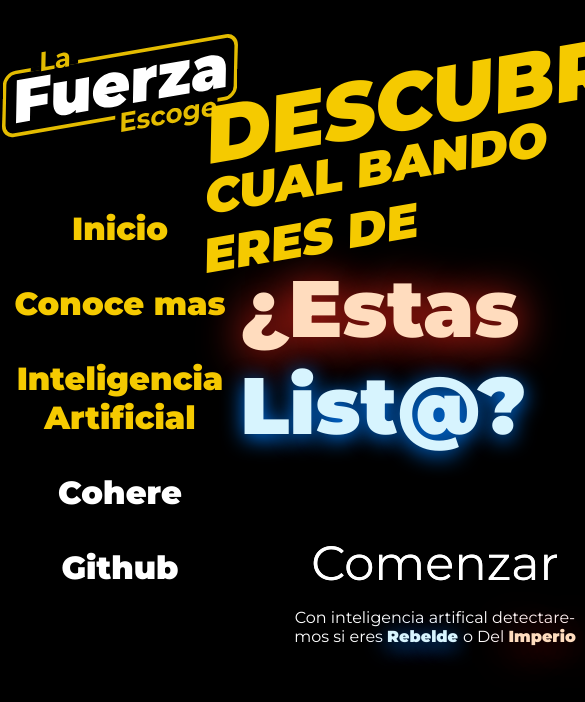
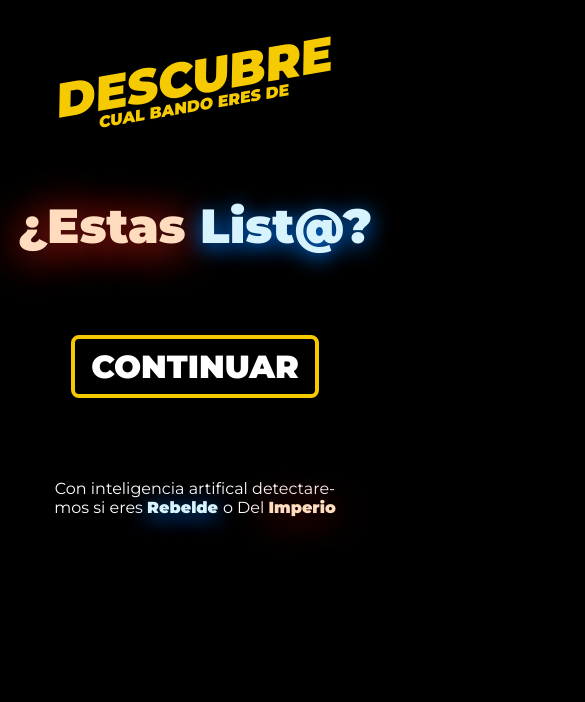
Before and after one commit to MasterPorti/La-Fuerza-Escoge, a React (Vite) app: page / in a window 390 px wide. Shown: the top 702 px of the page, 585 px wide, since content can reach past the window. Built offline with nearby package versions, Linux system fonts and the light colour scheme; a web font is replaced by a local one.

Commit message:
add resposive to intro page

```diff
--- a/src/components/Intros.jsx
+++ b/src/components/Intros.jsx
@@ -18,6 +18,10 @@ function Intros ({ handleClick, animation }) {
               Comenzar
             </p>
           </button>
+          <button
+            className='fqa-mobile' onClick={handleClick}
+          >CONTINUAR
+          </button>
         </div>
       </section>
       <p className={animation ? 'hm-extraInfoOut' : 'hm-extraInfo'}>Con inteligencia artifical
--- a/src/components/Layaout.scss
+++ b/src/components/Layaout.scss
@@ -1,5 +1,6 @@
 .main-container{
     display: flex;
+    align-items: center;
 }
 
 .ly-container{
@@ -68,6 +69,12 @@
     }
 }
 
+@media screen and (max-width: 1162px) {
+    .ly-container {
+        display: none;
+    }
+  }
+
 /// Home Styles 🏠
 
 .hm-container{
@@ -93,6 +100,7 @@
     animation-name: titleAnimatio;
     animation-duration: 1s;
 }
+
 
 @keyframes titleAnimatio {
     from{
@@ -163,6 +171,41 @@
     }
 }
 
+@media screen and (max-width: 665px) {
+    .hm-title {
+        font-size: 4rem;
+        height: 4rem;
+    }
+    .hm-titleOut{
+        font-size: 4rem;
+        height: 4rem;
+    }
+    .hm-subtitle{
+        font-size: 2rem;
+    }
+    .hm-subtitleOut{
+        font-size: 2rem;
+    }
+
+  }
+
+  @media screen and (max-width: 422px) {
+    .hm-title {
+        font-size: 3rem;
+        height: 3rem;
+    }
+    .hm-titleOut{
+        font-size: 3rem;
+        height: 3rem;
+    }
+    .hm-subtitle{
+        font-size: 1rem;
+    }
+    .hm-subtitleOut{
+        font-size: 1rem;
+    }
+
+  }
 
 .hm-contentContainer{
     display: flex;
@@ -187,6 +230,8 @@
     }
 }
 
+
+
 .hm-firstCuesntionContainerOut{
     opacity: 0;
     p{
@@ -202,6 +247,41 @@
     animation-name: titleAnimatioOut;
     animation-duration: .3s;
 }
+
+
+@media screen and (max-width: 638px) {
+    .hm-firstCuesntionContainer p{
+        font-size: 4rem;
+    }
+    .hm-firstCuesntionContainerOut p{
+        font-size: 4rem;
+    }
+  }
+
+  @media screen and (max-width: 514px) {
+    .hm-firstCuesntionContainer p{
+        font-size: 3rem;
+    }
+    .hm-firstCuesntionContainerOut p{
+        font-size: 3rem;
+    }
+  }
+
+  @media screen and (max-width: 380px) {
+    .hm-firstCuesntionContainer p{
+        font-size: 2rem;
+    }
+    .hm-firstCuesntionContainerOut p{
+        font-size: 2rem;
+    }
+  }
+
+  .fqa-mobile{
+    display: none;
+  }
+
+
+
 
 .hm-startButtonContainer{
     font-size: 3rem;
@@ -221,6 +301,30 @@
     align-items: center;
     cursor: pointer;
 }
+
+
+@media screen and (max-width: 798px) {
+    .fqa-mobile{
+        display: flex;
+        border: solid 4px #F5CA00;
+        cursor: pointer;
+        font-weight: 900;
+        font-size: 2rem;
+        border-radius: .5rem;
+        transition: border .3s;
+        padding-left: 1rem;
+        padding-right: 1rem;
+        padding-top: .5rem;
+        padding-bottom: .5rem;
+        transition: box-shadow .3s;
+        &:hover{
+            box-shadow: 0px 0px 15px 14px #f5c80042;
+        }
+    }
+    .hm-startButton{
+        display: none;
+    }
+  }
 
 .hm-laser{
     position: absolute;
```
